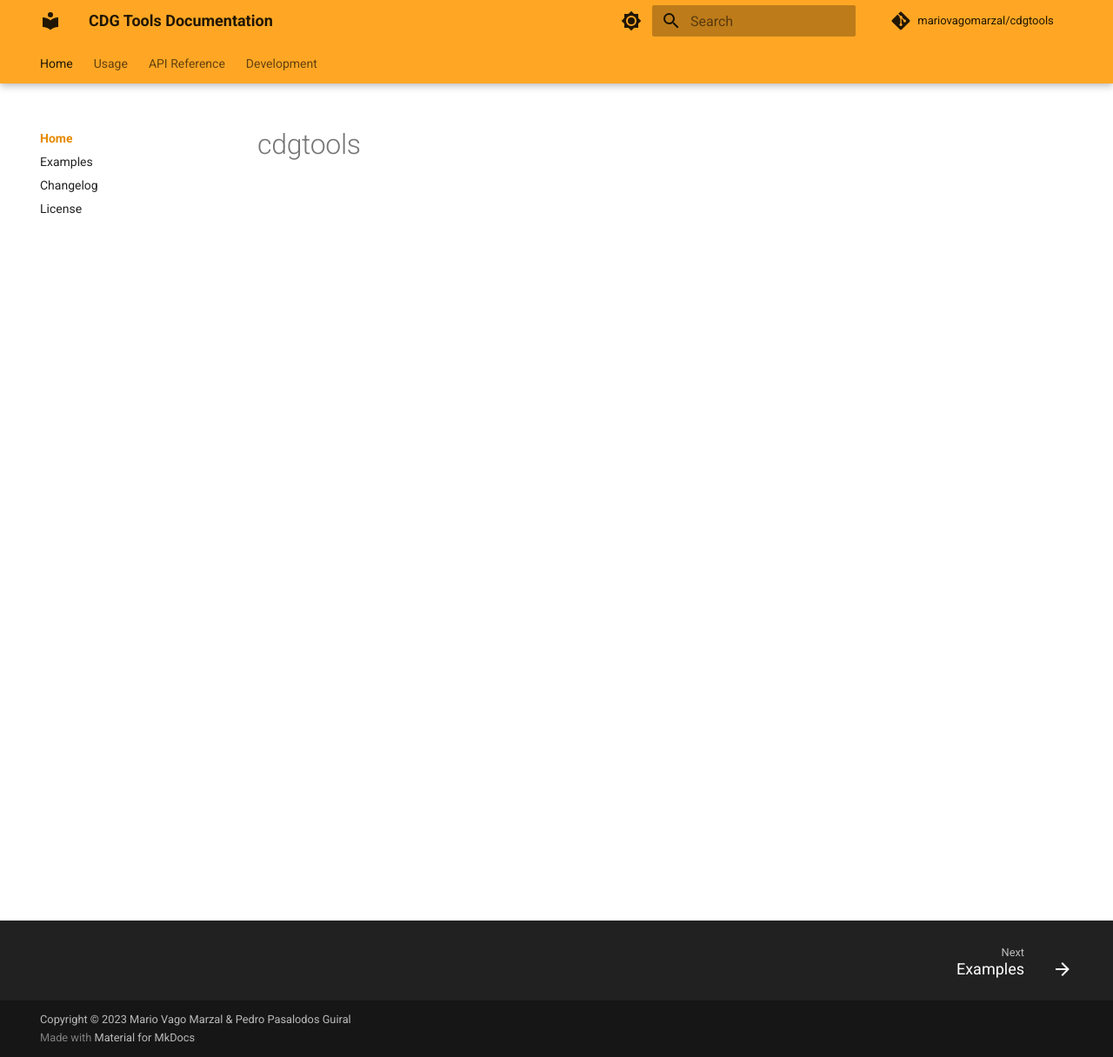
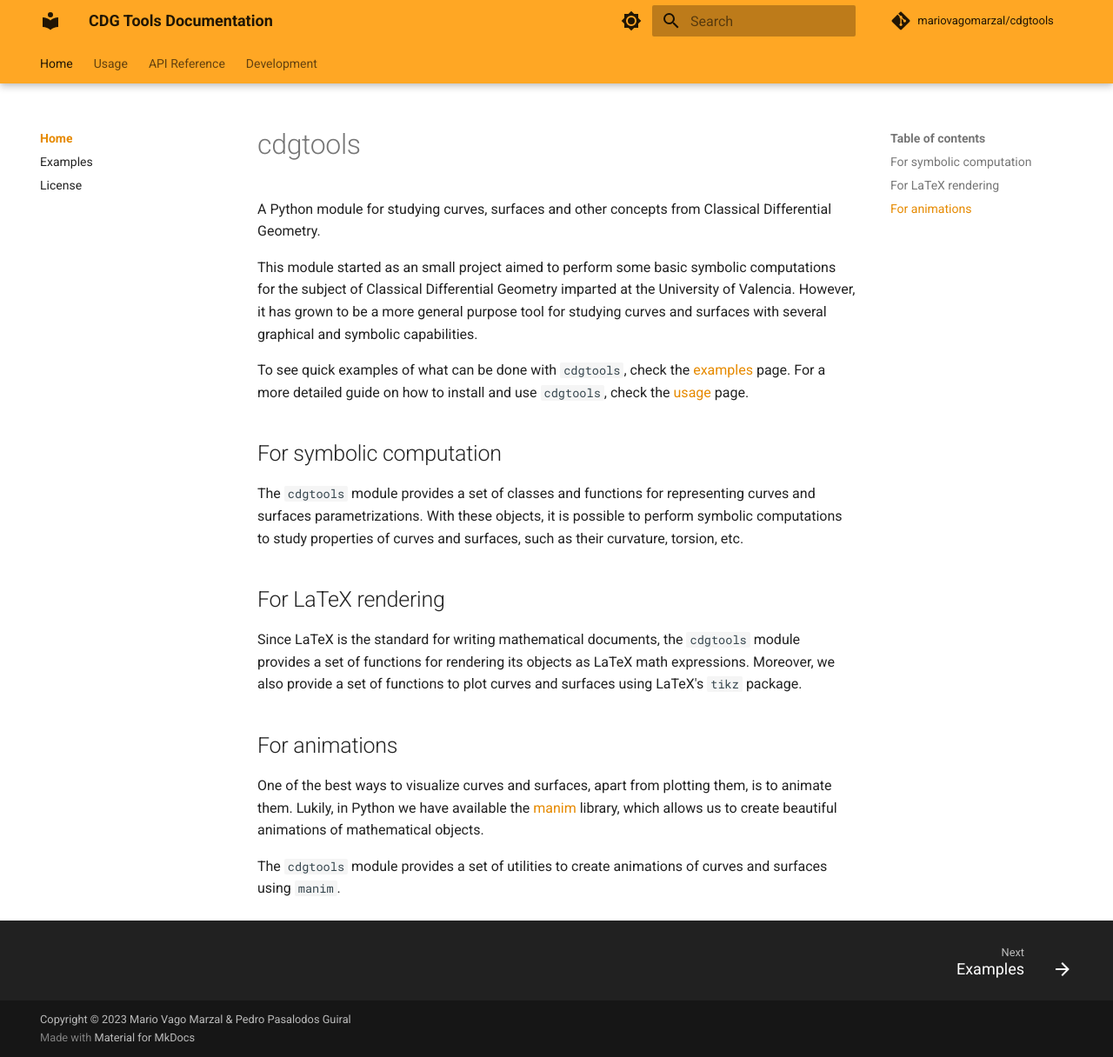
Before and after one commit to mariovagomarzal/cdgtools, an MkDocs documentation site: the page built from docs/index.md, in a window 1280 px wide and 1216 px high. Shown: the whole window at 87% size. Built offline with MkDocs 1.6.1 and Material for MkDocs 9.7.7, drawn with Linux system fonts in a browser that asks for light colours; comment, search, counter and statistics services are not loaded.

Commit message:
Add some content to the main page of the docs
Move the changelog page to the development page. Fix other typos.

```diff
--- a/docs/index.md
+++ b/docs/index.md
@@ -1 +1,38 @@
 # cdgtools
+
+A Python module for studying curves, surfaces and other concepts from
+Classical Differential Geometry.
+
+This module started as an small project aimed to perform some basic
+symbolic computations for the subject of Classical Differential Geometry
+imparted at the University of Valencia. However, it has grown to be a more
+general purpose tool for studying curves and surfaces with several
+graphical and symbolic capabilities.
+
+To see quick examples of what can be done with `cdgtools`, check the
+[examples](examples.md) page. For a more detailed guide on how to install
+and use `cdgtools`, check the [usage](usage/index.md) page.
+
+## For symbolic computation
+
+The `cdgtools` module provides a set of classes and functions for
+representing curves and surfaces parametrizations. With these objects,
+it is possible to perform symbolic computations to study properties of
+curves and surfaces, such as their curvature, torsion, etc.
+
+## For LaTeX rendering
+
+Since LaTeX is the standard for writing mathematical documents, the
+`cdgtools` module provides a set of functions for rendering its objects
+as LaTeX math expressions. Moreover, we also provide a set of functions
+to plot curves and surfaces using LaTeX's `tikz` package.
+
+## For animations
+
+One of the best ways to visualize curves and surfaces, apart from plotting
+them, is to animate them. Lukily, in Python we have available the
+[manim](https://www.manim.community) library, which allows us to create
+beautiful animations of mathematical objects.
+
+The `cdgtools` module provides a set of utilities to create animations
+of curves and surfaces using `manim`.
--- a/mkdocs.yml
+++ b/mkdocs.yml
@@ -83,7 +83,6 @@ nav:
   - Home:
     - index.md
     - Examples: examples.md
-    - Changelog: changelog.md
     - License: license.md
   - Usage:
     - usage/index.md
@@ -96,4 +95,5 @@ nav:
   - Development:
     - Contributing: development/contributing.md
     - Code of Conduct: development/code_of_conduct.md
+    - Changelog: development/changelog.md
     - Development environment: development/development_environment.md
```
Also changed, not shown: README.md (+1 -1 lines), docs/development/changelog.md (renamed from docs/changelog.md).
